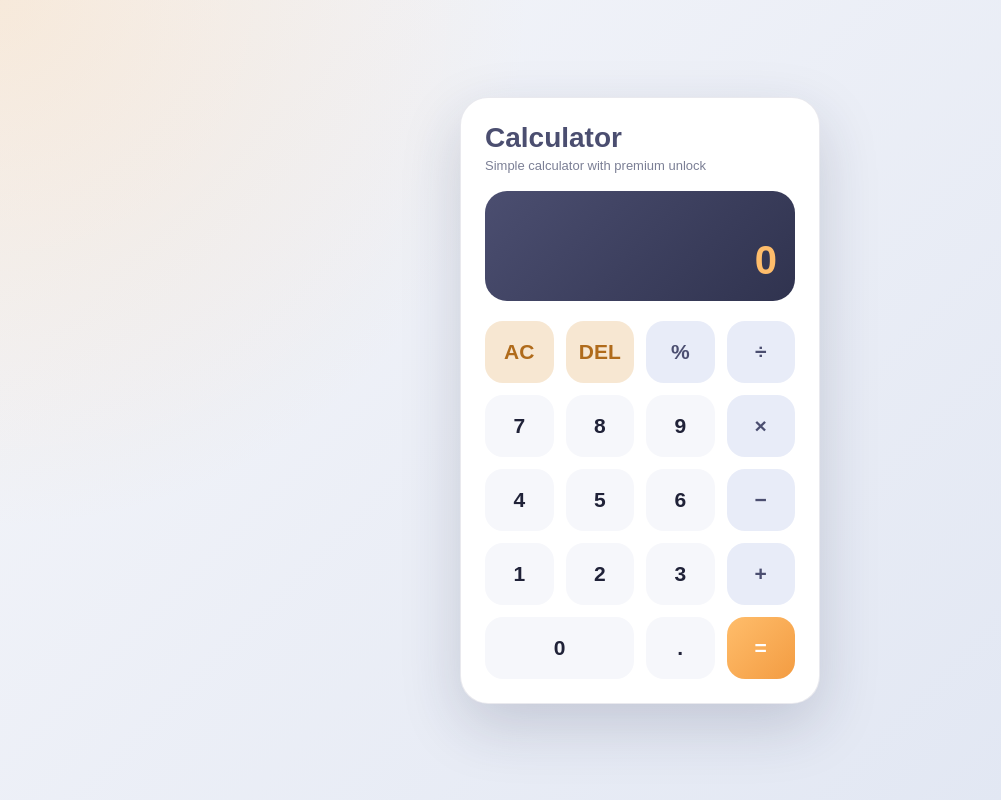
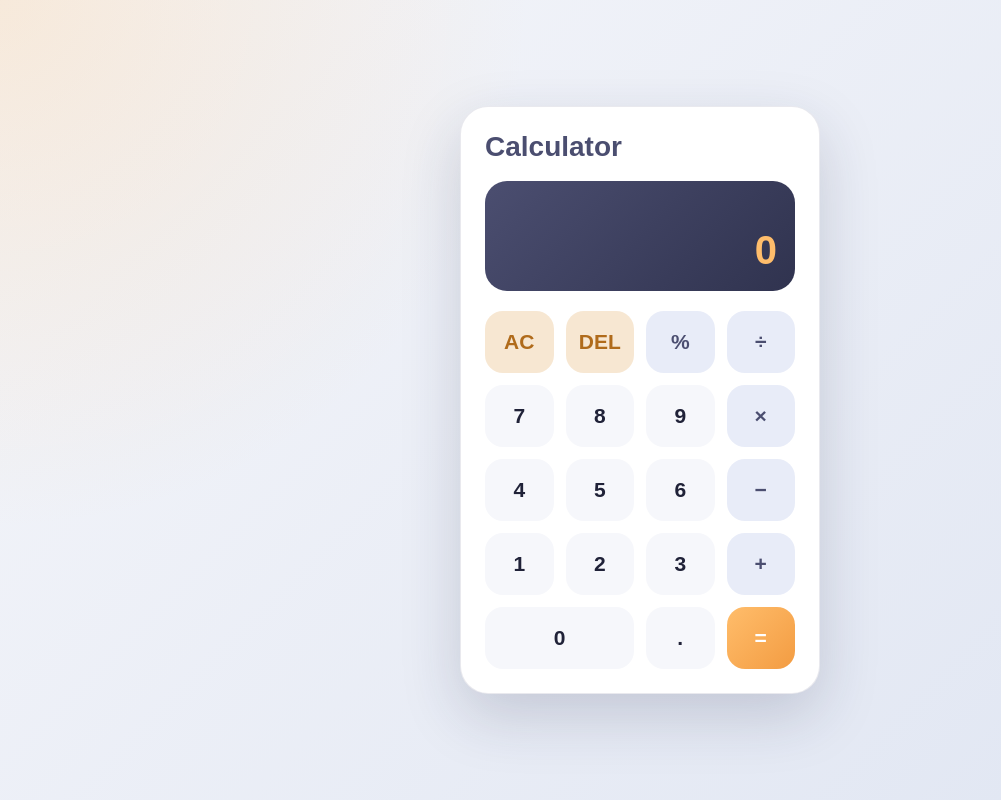
Before and after one commit to Theo-Suu/CalCulatOr, a plain HTML site: page index.html in a window 1280 px wide. Shown: the whole page, without its empty margins (0-1001 px from the left). Drawn offline with Linux system fonts and the light colour scheme.

Commit message:
Update index.html

```diff
--- a/index.html
+++ b/index.html
@@ -11,7 +11,6 @@
     <div class="calculator">
       <div class="calculator-header">
         <h1>Calculator</h1>
-        <p>Simple calculator with premium unlock</p>
       </div>
 
       <div class="display">
```
